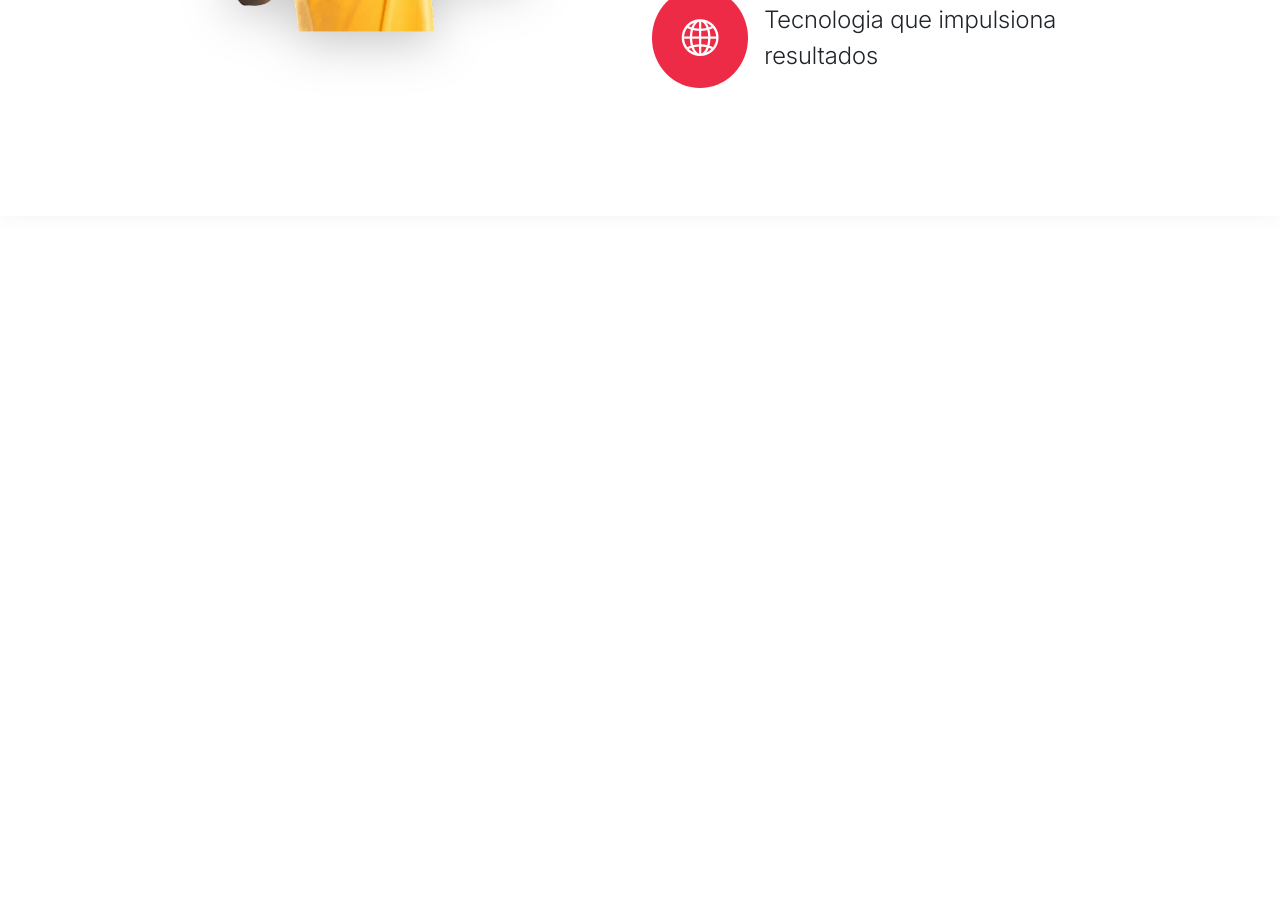
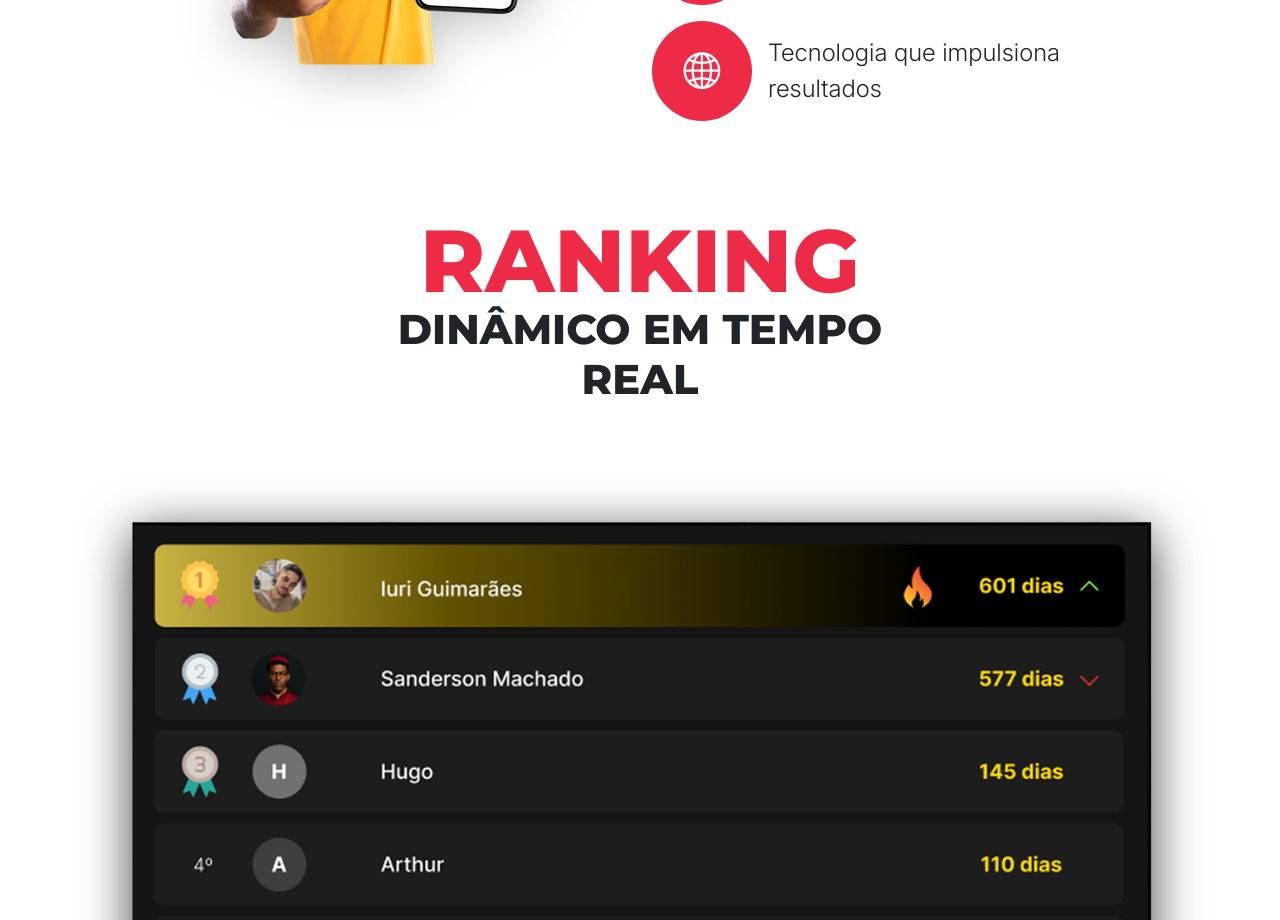
Before and after one commit to VitalitasPJT/vitalitas-frontend-app, a React (Vite) app: page /#/ in a window 1280 px wide. Shown: the part 1880-2800 px from the top of the page. Before the commit the page ends 2176 px from the top, so only its background shows below. Built offline with nearby package versions, Linux system fonts and the light colour scheme.

Commit message:
seção do ranking ok e responsivo - mudeo um outro arquivo q ta relacionado ao login, pode dar problemas futuros, vou arrumar depois :D

```diff
--- a/src/components/RoleRoute.tsx
+++ b/src/components/RoleRoute.tsx
@@ -14,7 +14,7 @@ export function RoleRoute({ children, allowedRoles }: RoleRouteProps) {
     return <Navigate to="/login" replace />;
   }
 
-  if (!allowedRoles.includes(user.role)) {
+  if (!allowedRoles.includes(user.Tipo)) {
     return <Navigate to="/unauthorized" replace />;
   }
 
--- a/src/pages/LandingPage.css
+++ b/src/pages/LandingPage.css
@@ -62,8 +62,8 @@
 ======================= */
 .shadow-section {
   background: #fff;
-  padding: 80px;
-  box-shadow: 0 -8px 25px rgba(0, 0, 0, 0.1);
+  padding: 50px 0px;
+  border-top: 1px solid #c2c2c2;
 }
 
 .service-card,
@@ -91,8 +91,7 @@
 }
 
 .tudo-em-um-lugar-block {
-  border-top: 1px solid #e7e7e7;
-  margin-top: 60px;
+  border-top: 1px solid #a1a1a1;
   padding-top: 60px;
 }
 
@@ -121,6 +120,49 @@
 .join-btn {
   width: 25%;
 }
+
+.promo-icon {
+  aspect-ratio: 1 / 1; /* mantém sempre círculo */
+  flex-shrink: 0;      /* impede de ser apertado */
+}
+
+/* ==============
+   SEÇÃO RANKING
+================= */
+
+.ranking-title {
+  text-align: center;
+}
+
+.ranking-main-title {
+  font-size: 5.5rem;
+  font-family: var(--font-title);
+  color: var(--red-color);
+  line-height: 1;
+
+}
+
+.ranking-subtitle {
+  font-size: 2.6rem;
+  font-weight: 600;
+  margin-top: -8px;
+  font-family: var(--font-title);
+}
+
+.ranking-image-container {
+  margin-top: 40px;
+  display: flex;
+  justify-content: center;
+  width: 100%;
+}
+
+.ranking-tv-img {
+  max-width: 1200px;
+  height: auto;
+  display: block;
+  filter: drop-shadow(0px 10px 25px rgba(0,0,0,0.75));
+}
+
 
 /* =======================
    RESPONSIVIDADE - NOTEBOOK (1024px)
@@ -200,4 +242,35 @@
   .phone-promo-img {
     max-width: 260px;
   }
+
+  .ranking-main-title {
+    font-size: 2.4rem;
+  }
+
+  .ranking-subtitle {
+    font-size: 1.0rem;
+  }
+
+  .ranking-tv-img {
+    width: 100%;
+  }
 }
+
+/* =======================
+   MOBILE SMALL
+======================= */
+
+@media (max-width: 360px) {
+  .promo-icon {
+    width: 70px;
+    height: 70px;
+  }
+
+  .promo-icon i {
+    font-size: 1.7rem;
+  }
+
+  .tudo-em-um-lugar-block p {
+    font-size: 1rem !important;
+  }
+}
--- a/src/pages/LandingPage.tsx
+++ b/src/pages/LandingPage.tsx
@@ -8,6 +8,7 @@ import yuriImg from "../assets/imgs/yuri.png";
 import tutuImg from "../assets/imgs/tutu.png";
 import sandersonImg from "../assets/imgs/sand.png";
 import vitPhoneImg from "../assets/imgs/vitalitasHomemCelular.png";
+import rankingTv from "../assets/imgs/rankingTv.png";
 
 import "./LandingPage.css";
 
@@ -78,7 +79,7 @@ export default function LandingPage() {
         </div>
       </section>
 
-      {/* SEÇÃO DE SERVIÇOS + DEPOIMENTOS */}
+      {/* SEÇÃO DE SERVIÇOS */}
       <section id="servicos" className="services-section container-fluid shadow-section">
         <div className="row text-center mb-5">
           {servicos.map((card, i) => (
@@ -94,17 +95,15 @@ export default function LandingPage() {
           ))}
         </div>
 
+        {/* SEÇÃO DE DEPOIMENTOS */}
+        <section id="depoimentos" className="container-fluid">
           <div className="row text-center">
             {depoimentos.map((person, i) => (
               <div key={i} className="col-md-4 col-sm-12 mb-4">
                 <div className="card testimonial-card h-100 p-4">
                   <p className="text-secondary">“{person.text}”</p>
                   <div className="d-flex align-items-center gap-3 mt-3 justify-content-center">
-                  <img
-                    src={person.img}
-                    alt={person.name}
-                    className="rounded-circle"
-                  />
+                    <img src={person.img} alt={person.name} className="rounded-circle" />
                     <p className="mb-0 fw-semibold text-dark">{person.name}</p>
                   </div>
                 </div>
@@ -112,9 +111,15 @@ export default function LandingPage() {
             ))}
           </div>
 
-        <div className="row align-items-center justify-content-center py-5 tudo-em-um-lugar-block">
+        </section>
+      </section>
 
-          {/* IMAGEM DO LADO ESQUERDO */}
+        {/* SEÇÃO - TUDO EM UM SÓ LUGAR */}
+        <section id="tudo-em-um-so-lugar" className="container-fluid tudo-em-um-lugar-block">
+
+          <div className="row align-items-center justify-content-center">
+
+            {/* IMAGEM */}
             <div className="col-lg-5 col-md-6 col-12 text-center mb-4 mb-md-0">
               <img
                 src={vitPhoneImg}
@@ -123,7 +128,7 @@ export default function LandingPage() {
               />
             </div>
 
-          {/* TEXTO + ITENS */}
+            {/* TEXTO */}
             <div className="col-lg-5 col-md-6 col-12">
               <h2 className="font-title fs-1 mb-4">TUDO EM UM SÓ LUGAR</h2>
 
@@ -147,9 +152,30 @@ export default function LandingPage() {
                 </div>
                 <p className="mb-0 font-text fs-4 ms-3">Tecnologia que impulsiona resultados</p>
               </div>
+            </div>
 
           </div>
+        </section>
+
+        {/* RANKING */}
+        {/* SEÇÃO - RANKING */}
+        <section id="ranking" className="container-fluid py-5">
+
+          <div className="row align-items-center justify-content-center">
+
+            <div className="col-lg-5 col-md-6 col-12">
+              <div className="ranking-title text-center my-5">
+                <h2 className="ranking-main-title">RANKING</h2>
+                <h3 className="ranking-subtitle">DINÂMICO EM TEMPO REAL</h3>
               </div>
+
+              <div className="ranking-image-container text-center">
+                <img src={rankingTv} alt="Ranking TV" className="ranking-tv-img" />
+              </div>
+            </div>
+
+          </div>
+
         </section>
     </div>
   );
```
Also changed, not shown: src/assets/imgs/rankingTv.png (added). Lines whose indentation alone changed are shown as unchanged.
